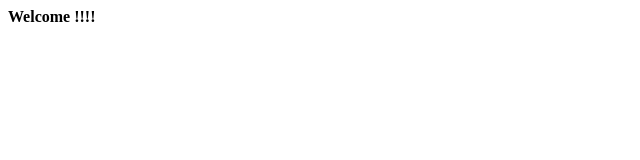
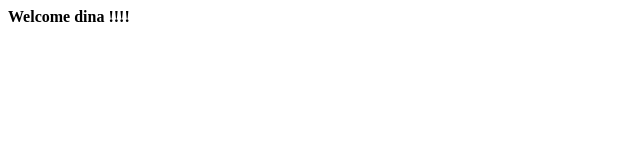
Before and after one commit to Dinahalem/APP_Workflow, a plain HTML site: page index.html in a window 1280 px wide. Shown: the full height of the page, 0-640 px from the left. Drawn offline with Linux system fonts and the light colour scheme.

Commit message:
Update index.html

```diff
--- a/index.html
+++ b/index.html
@@ -4,7 +4,7 @@
 </head>
 
 <body>
-<B> Welcome  !!!! </B>
+<B> Welcome dina !!!! </B>
 </body>
 
 </html>
```
